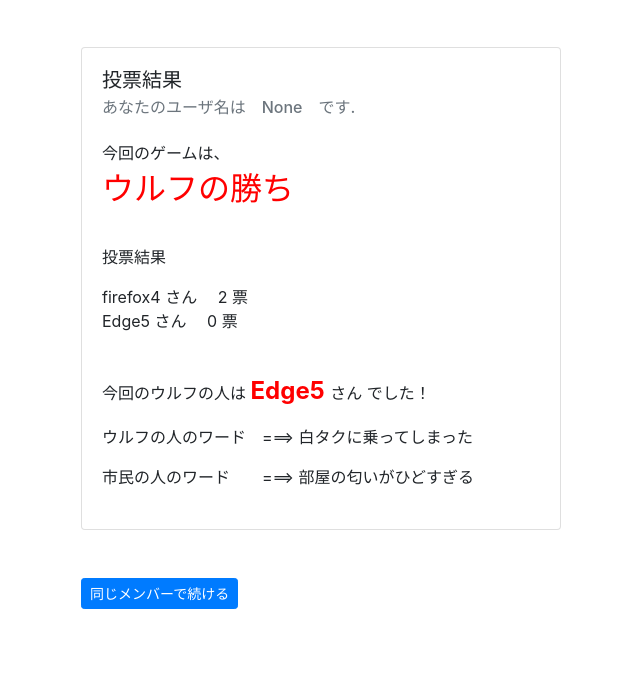
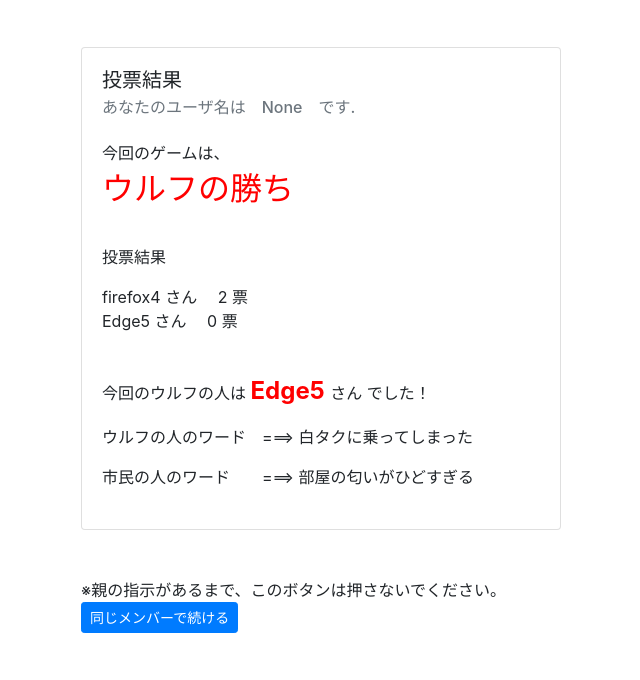
Before and after one commit to HirokiYokoyama0/wordwolf_for_tabi-5, a Flask app: page /result in a window 1280 px wide. Shown: the part 106-786 px from the top of the page, without its empty margins (4-644 px from the left). Run offline with Flask 2, Linux system fonts and the light colour scheme; data comes from the database, SQL or seed files in the repository; some libraries are stand-ins or nearby versions.

Commit message:
先押ししないように勧告文を追加

```diff
--- a/templates/vote_result.html
+++ b/templates/vote_result.html
@@ -79,6 +79,7 @@
   </div>
 </div>
 
+※親の指示があるまで、このボタンは押さないでください。
 <div class="pb-5">
     <a class="btn btn-primary btn-sm" href="{{ url_for('game_repeat')}}" role="button">同じメンバーで続ける</a>
 </div>
```
